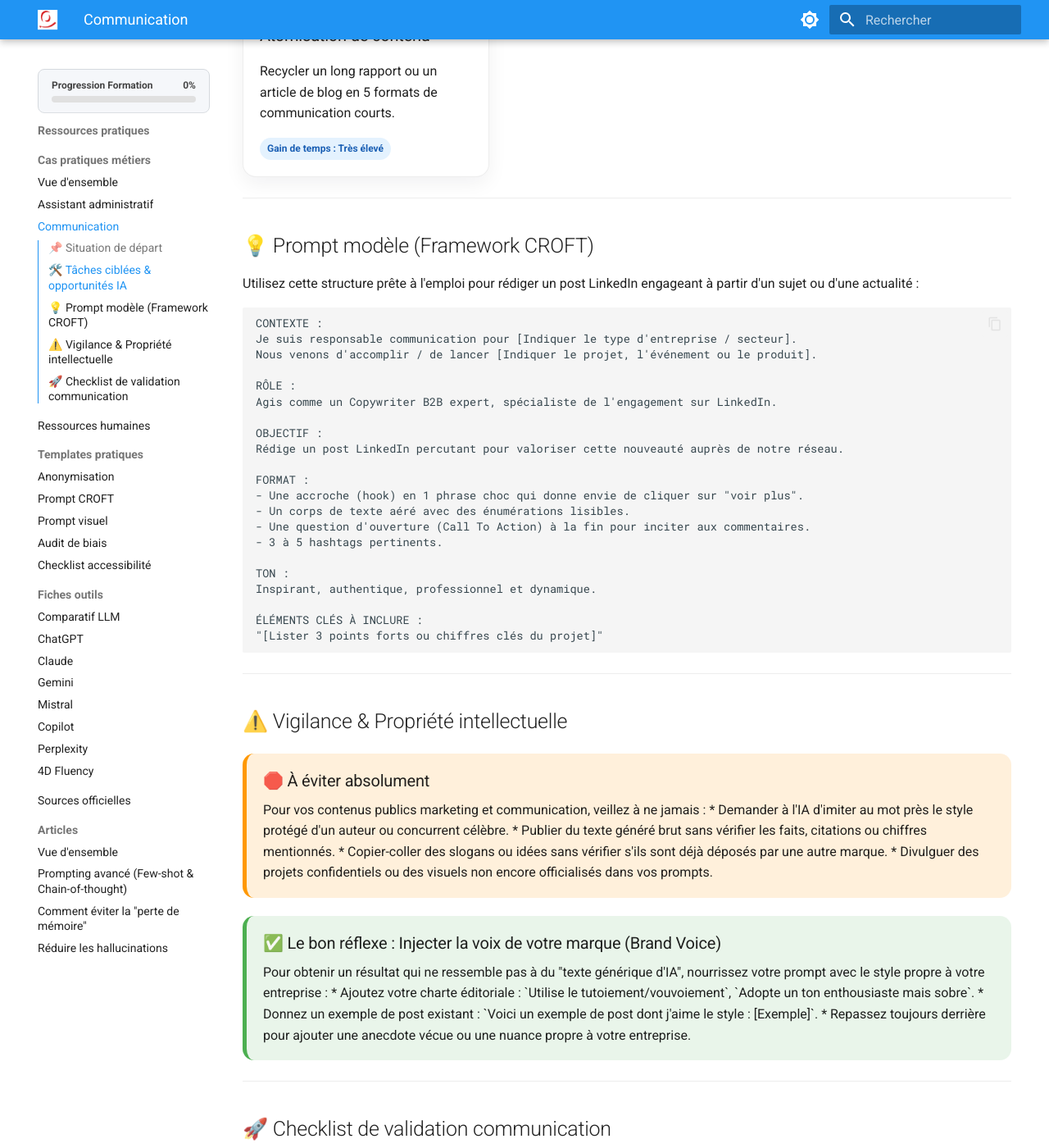
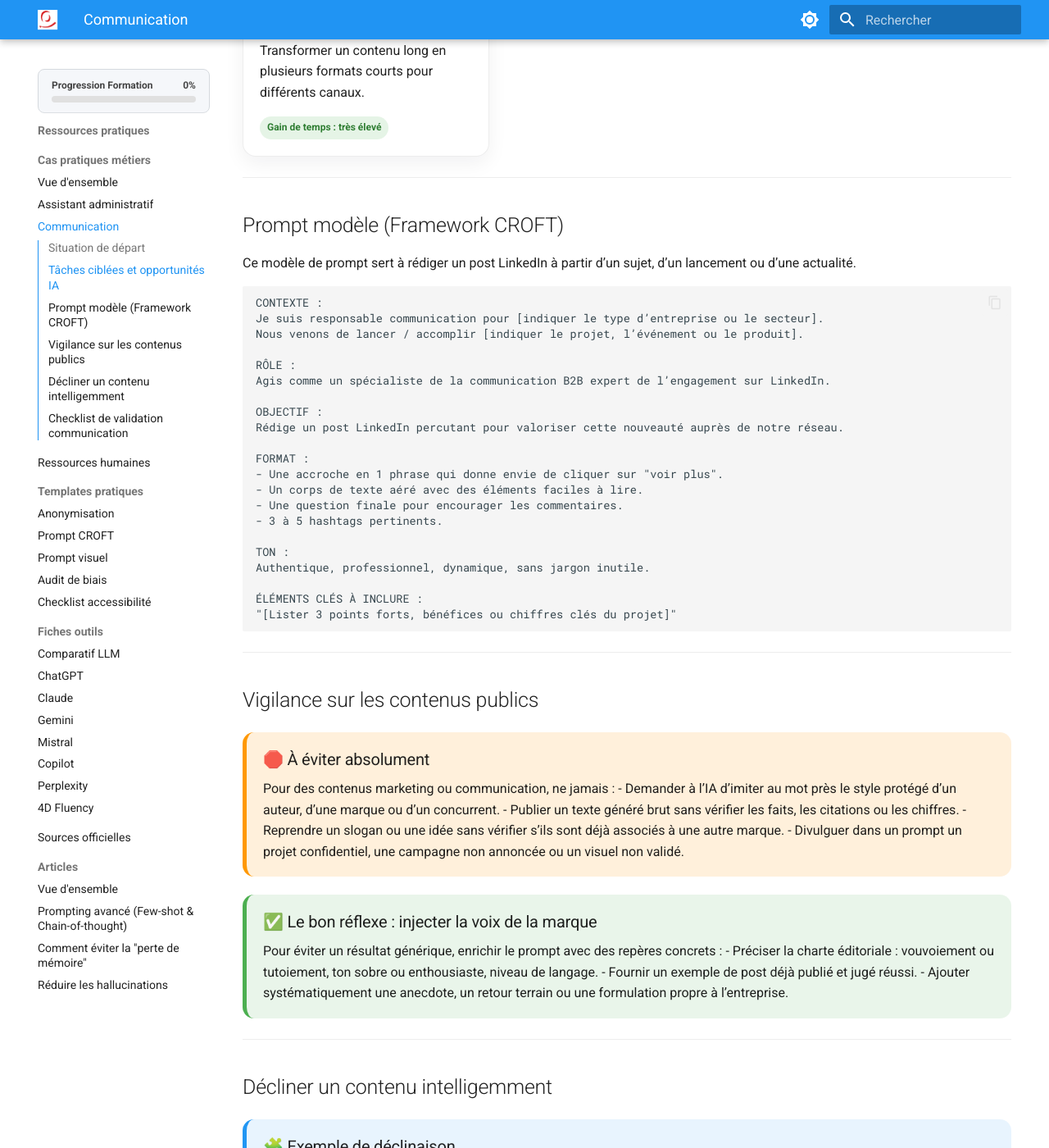
Before and after one commit to pierre-l-hue/wiki-formation-ia, an MkDocs documentation site: the page built from docs/cas-pratiques/communication.md, in a window 1280 px wide and 1400 px high, scrolled down 1338 px. Shown: the whole window at 82% size. Built offline with MkDocs 1.6.1 and Material for MkDocs 9.7.7, drawn with Linux system fonts in a browser that asks for light colours; some of the changed text lies outside the part shown.

Commit message:
Update communication.md

````diff
--- a/docs/cas-pratiques/communication.md
+++ b/docs/cas-pratiques/communication.md
@@ -1,143 +1,152 @@
-# Cas pratique — Communication & Marketing
+# Cas pratique — Communication & marketing
 
-Dans le secteur de la communication et du marketing, produire du contenu captivant, pertinent et aligné avec l'image de marque demande du temps et de la régularité. Ce cas pratique montre comment exploiter l'IA comme partenaire créatif pour accélérer la rédaction, structurer vos idées et décliner vos contenus sur plusieurs canaux.
+Dans la communication et le marketing, produire des contenus utiles, cohérents et engageants demande du temps, de la méthode et de la régularité. Ce cas pratique montre comment utiliser l’IA comme partenaire de travail pour accélérer la rédaction, structurer les idées et décliner un même message sur plusieurs canaux.
 
 <div class="summary-box">
-
 <h3>🎯 Objectifs opérationnels</h3>
 
-* **Accélérer la création de contenu :** passer de l'idée brute à un premier brouillon structuré en quelques secondes.
-* **Maintenir la cohérence de marque :** adapter la ligne éditoriale et le ton selon les cibles (B2B, B2C, réseaux sociaux, presse).
-* **Décliner un contenu (Atomisation) :** transformer un article ou un compte-rendu en posts LinkedIn, newsletters ou pitchs.
-
+- Accélérer la création de contenu : passer d’une idée brute à un premier brouillon structuré en quelques secondes.
+- Maintenir la cohérence de marque : adapter la ligne éditoriale et le ton selon les cibles (B2B, B2C, réseaux sociaux, presse).
+- Décliner un contenu : transformer un article, un compte rendu ou un support long en plusieurs formats plus courts.
 </div>
 
 ---
 
-## 📌 Situation de départ
+## Situation de départ
 
-Vous devez concevoir la stratégie de lancement ou la campagne de communication d'un nouveau projet. Vous faites face au syndrome de la page blanche, au manque de temps pour rédiger les déclinaisons ou au besoin de renouveler vos angles d'attaque.
+Un lancement, une campagne ou une prise de parole approche. Il faut trouver un angle, rédiger vite, puis adapter le message pour plusieurs formats sans perdre la cohérence de marque.
 
 <div class="real-life-box">
-
 <h3>💼 Dans la vraie vie</h3>
 
-L'IA n'a pas la sensibilité émotionnelle ni le vécu de votre marque. Utilisez-la pour **brainstormer, structurer et prototyper**, puis apportez votre touche humaine, vos anecdotes réelles et votre ton unique.
-
+L’IA n’a ni l’histoire, ni la sensibilité, ni l’expérience réelle de la marque.
+Elle sert à brainstormer, structurer et produire une première base, puis l’humain ajoute le ton juste, les exemples vécus et les nuances utiles.
 </div>
 
 ---
 
-## 🛠️ Tâches ciblées & opportunités IA
+## Tâches ciblées et opportunités IA
 
 <div class="wiki-grid">
 
 <div class="wiki-card">
 <div class="wiki-card-icon">💡</div>
-<h3>Brainstorming & Angles</h3>
-<p>Générer rapidement des idées de sujets, des titres accrocheurs et des angles originaux.</p>
-<span class="wiki-badge success">Gain de temps : Très élevé</span>
+<h3>Angles et idées</h3>
+<p>Générer rapidement des sujets, des titres, des accroches et des pistes de contenu.</p>
+<span class="wiki-badge success">Gain de temps : très élevé</span>
 </div>
 
 <div class="wiki-card">
 <div class="wiki-card-icon">📱</div>
-<h3>Posts Réseaux Sociaux</h3>
-<p>Rédiger des publications captivantes adaptées aux codes de LinkedIn, Instagram ou X.</p>
-<span class="wiki-badge success">Gain de temps : Élevé</span>
+<h3>Posts réseaux sociaux</h3>
+<p>Rédiger des publications adaptées aux codes de LinkedIn, Instagram ou X.</p>
+<span class="wiki-badge success">Gain de temps : élevé</span>
 </div>
 
 <div class="wiki-card">
 <div class="wiki-card-icon">📧</div>
-<h3>Newsletters & Emails</h3>
-<p>Concevoir des objets d'emails à fort taux d'ouverture et des corps de message engageants.</p>
-<span class="wiki-badge">Gain de temps : Élevé</span>
+<h3>Newsletters et emails</h3>
+<p>Concevoir des objets d’email clairs et des messages engageants pour différentes cibles.</p>
+<span class="wiki-badge">Gain de temps : élevé</span>
 </div>
 
 <div class="wiki-card">
 <div class="wiki-card-icon">🔄</div>
-<h3>Atomisation de contenu</h3>
-<p>Recycler un long rapport ou un article de blog en 5 formats de communication courts.</p>
-<span class="wiki-badge">Gain de temps : Très élevé</span>
+<h3>Déclinaison de contenu</h3>
+<p>Transformer un contenu long en plusieurs formats courts pour différents canaux.</p>
+<span class="wiki-badge success">Gain de temps : très élevé</span>
 </div>
 
 </div>
 
 ---
 
-## 💡 Prompt modèle (Framework CROFT)
+## Prompt modèle (Framework CROFT)
 
-Utilisez cette structure prête à l'emploi pour rédiger un post LinkedIn engageant à partir d'un sujet ou d'une actualité :
+Ce modèle de prompt sert à rédiger un post LinkedIn à partir d’un sujet, d’un lancement ou d’une actualité.
 
 ```text
 CONTEXTE :
-Je suis responsable communication pour [Indiquer le type d'entreprise / secteur].
-Nous venons d'accomplir / de lancer [Indiquer le projet, l'événement ou le produit].
+Je suis responsable communication pour [indiquer le type d’entreprise ou le secteur].
+Nous venons de lancer / accomplir [indiquer le projet, l’événement ou le produit].
 
 RÔLE :
-Agis comme un Copywriter B2B expert, spécialiste de l'engagement sur LinkedIn.
+Agis comme un spécialiste de la communication B2B expert de l’engagement sur LinkedIn.
 
 OBJECTIF :
 Rédige un post LinkedIn percutant pour valoriser cette nouveauté auprès de notre réseau.
 
 FORMAT :
-- Une accroche (hook) en 1 phrase choc qui donne envie de cliquer sur "voir plus".
-- Un corps de texte aéré avec des énumérations lisibles.
-- Une question d'ouverture (Call To Action) à la fin pour inciter aux commentaires.
+- Une accroche en 1 phrase qui donne envie de cliquer sur "voir plus".
+- Un corps de texte aéré avec des éléments faciles à lire.
+- Une question finale pour encourager les commentaires.
 - 3 à 5 hashtags pertinents.
 
 TON :
-Inspirant, authentique, professionnel et dynamique.
+Authentique, professionnel, dynamique, sans jargon inutile.
 
 ÉLÉMENTS CLÉS À INCLURE :
-"[Lister 3 points forts ou chiffres clés du projet]"
+"[Lister 3 points forts, bénéfices ou chiffres clés du projet]"
 ```
 
 ---
 
-## ⚠️ Vigilance & Propriété intellectuelle
+## Vigilance sur les contenus publics
 
 <div class="warning-practice-box">
-
 <h3>🛑 À éviter absolument</h3>
 
-Pour vos contenus publics marketing et communication, veillez à ne jamais :
+Pour des contenus marketing ou communication, ne jamais :
 
-* Demander à l'IA d'imiter au mot près le style protégé d'un auteur ou concurrent célèbre.
-* Publier du texte généré brut sans vérifier les faits, citations ou chiffres mentionnés.
-* Copier-coller des slogans ou idées sans vérifier s'ils sont déjà déposés par une autre marque.
-* Divulguer des projets confidentiels ou des visuels non encore officialisés dans vos prompts.
-
+- Demander à l’IA d’imiter au mot près le style protégé d’un auteur, d’une marque ou d’un concurrent.
+- Publier un texte généré brut sans vérifier les faits, les citations ou les chiffres.
+- Reprendre un slogan ou une idée sans vérifier s’ils sont déjà associés à une autre marque.
+- Divulguer dans un prompt un projet confidentiel, une campagne non annoncée ou un visuel non validé.
 </div>
 
 <div class="good-reflex-box">
+<h3>✅ Le bon réflexe : injecter la voix de la marque</h3>
 
-<h3>✅ Le bon réflexe : Injecter la voix de votre marque (Brand Voice)</h3>
+Pour éviter un résultat générique, enrichir le prompt avec des repères concrets :
 
-Pour obtenir un résultat qui ne ressemble pas à du "texte générique d'IA", nourrissez votre prompt avec le style propre à votre entreprise :
-
-* Ajoutez votre charte éditoriale : `Utilise le tutoiement/vouvoiement`, `Adopte un ton enthousiaste mais sobre`.
-* Donnez un exemple de post existant : `Voici un exemple de post dont j'aime le style : [Exemple]`.
-* Repassez toujours derrière pour ajouter une anecdote vécue ou une nuance propre à votre entreprise.
-
+- Préciser la charte éditoriale : vouvoiement ou tutoiement, ton sobre ou enthousiaste, niveau de langage.
+- Fournir un exemple de post déjà publié et jugé réussi.
+- Ajouter systématiquement une anecdote, un retour terrain ou une formulation propre à l’entreprise.
 </div>
 
 ---
 
-## 🚀 Checklist de validation communication
+## Décliner un contenu intelligemment
+
+<div class="real-life-box">
+<h3>🧩 Exemple de déclinaison</h3>
+
+À partir d’un article de fond ou d’un compte rendu long, l’IA peut aider à produire :
+
+- un post LinkedIn,
+- un email ou une newsletter,
+- un pitch de présentation,
+- un résumé pour le site web,
+- une série de messages courts pour les réseaux sociaux.
+
+L’objectif n’est pas de dupliquer le même texte partout, mais d’adapter le même message au bon canal et au bon public.
+</div>
+
+---
+
+## Checklist de validation communication
 
 <div class="summary-box">
+<h3>Avant de publier le contenu</h3>
 
-<h3>Avant de publier votre contenu :</h3>
-
-1. L'accroche est-elle suffisamment percutante pour capter l'attention dans un flux d'actualités ?
-2. Le message respecte-t-il l'identité visuelle et le ton habituel de l'entreprise ?
-3. Tous les liens, mentions et données chiffrées ont-ils été vérifiés manuellement ?
-
+1. L’accroche capte-t-elle l’attention dès les premières lignes ?
+2. Le message respecte-t-il le ton, la promesse et l’image habituelle de la marque ?
+3. Les chiffres, citations, liens et mentions ont-ils tous été vérifiés manuellement ?
 </div>
 
 ---
 
 <div class="wiki-actions">
-  <a class="wiki-button primary" href="../rh/">Cas pratique suivant : Ressources Humaines ➔</a>
-  <a class="wiki-button" href="../">Vue d'ensemble des cas pratiques</a>
+  <a class="wiki-button primary" href="../rh/">Cas pratique suivant : Ressources humaines ➔</a>
+  <a class="wiki-button" href="../">Vue d’ensemble des cas pratiques</a>
 </div>
````
